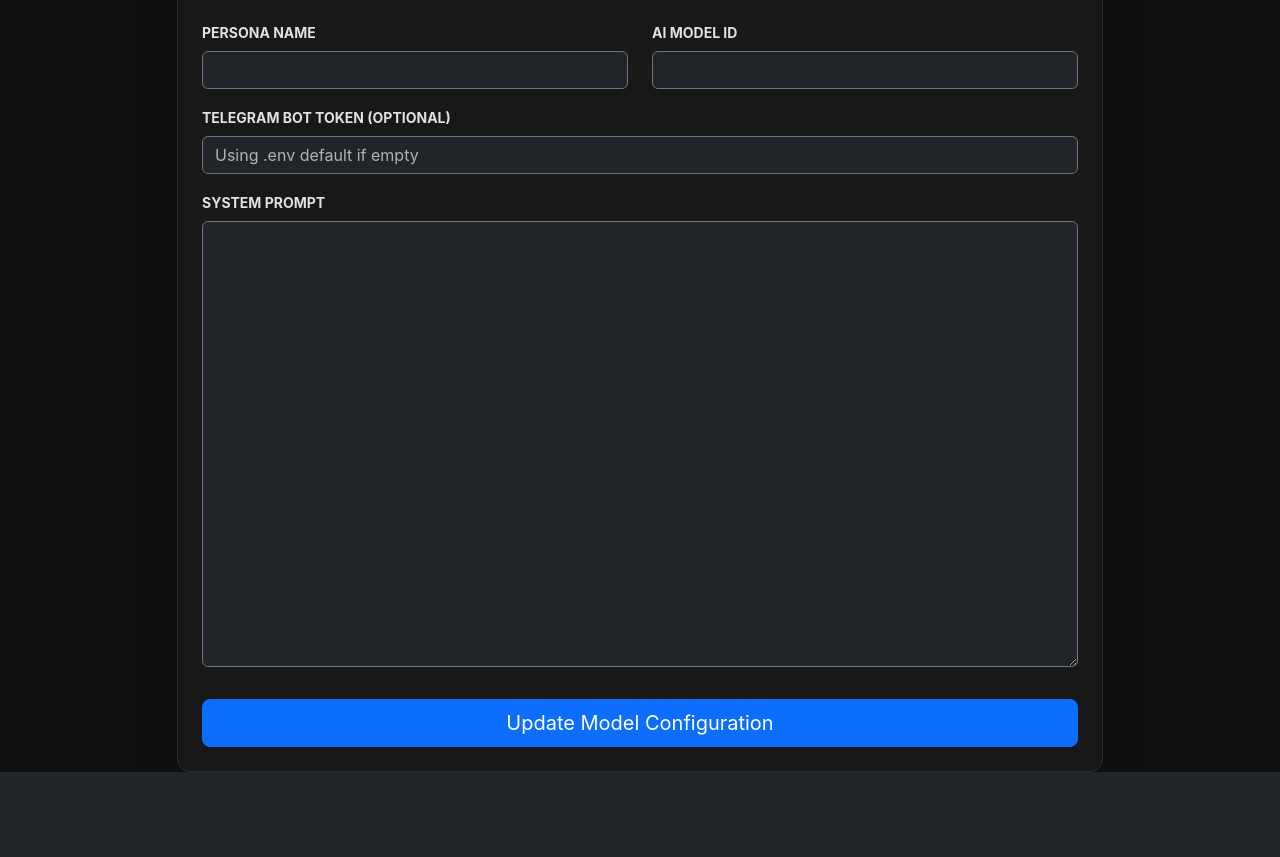
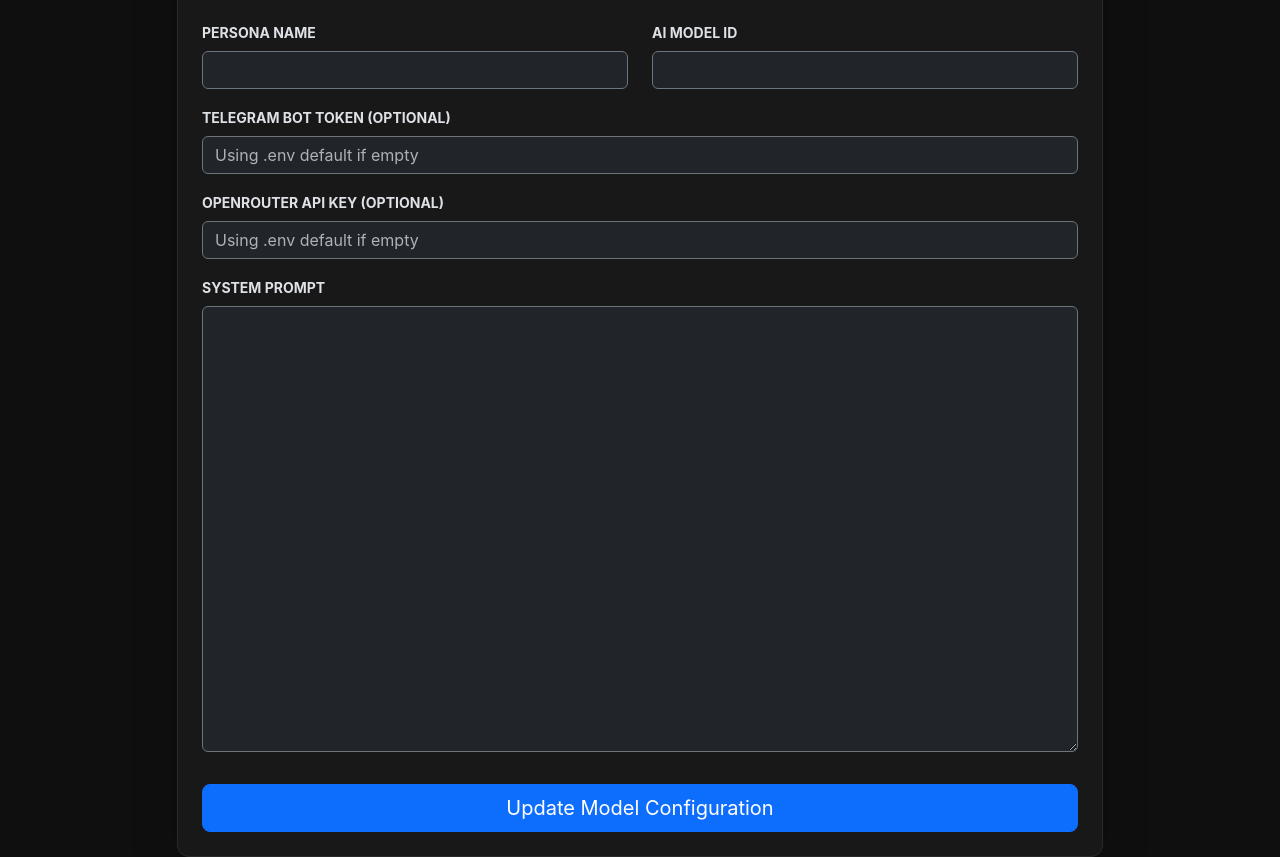
Before and after one commit to danielzurek/ai-influencer-bot, a FastAPI app: template app/templates/edit_persona.html in a window 1280 px wide. Shown: the part 166-1023 px from the top of the page. Before the commit the page ends 938 px from the top, so only its background shows below. Run offline with FastAPI, Linux system fonts and the light colour scheme; the template is opened without the code that fills it, so the values that code supplies are empty; parts of the project's set-up code (start-up, migrations or seed data) failed here and were passed over.

Commit message:
LLM for model set up has been implemented.

```diff
--- a/app/database/models.py
+++ b/app/database/models.py
@@ -59,6 +59,7 @@ class Persona(Base):
     name: Mapped[str] = mapped_column(String(100))
     system_prompt: Mapped[str] = mapped_column(Text)
     telegram_token: Mapped[Optional[str]] = mapped_column(String(255), nullable=True)
+    openrouter_token: Mapped[Optional[str]] = mapped_column(String(255), nullable=True)
     ai_model: Mapped[str] = mapped_column(String(100), default="openrouter/free")
     is_active: Mapped[bool] = mapped_column(Boolean, default=False)
     created_at: Mapped[datetime] = mapped_column(DateTime(timezone=True), default=datetime.utcnow)
@@ -109,7 +110,6 @@ class BroadcastLog(Base):
     broadcast: Mapped["Broadcast"] = relationship("Broadcast", back_populates="logs")
     user: Mapped["User"] = relationship("User", back_populates="broadcast_logs")
 
-    # ... (reszta Twoich modeli) ...
 
 class CustomRequest(Base):
     __tablename__ = "custom_requests"
--- a/app/main.py
+++ b/app/main.py
@@ -7,7 +7,6 @@ from sqlalchemy import select, func
 from sqlalchemy.orm.attributes import flag_modified
 from openai import AsyncOpenAI
 
-# DODANO: MediaContent, Transaction i CustomRequest
 from app.database.models import Base, User, Message, Persona, MediaContent, Transaction, CustomRequest
 from app.database.session import settings, engine, AsyncSessionLocal
 
@@ -17,9 +16,6 @@ from app.bot_manager import dp, init_bot, get_bot
 logging.basicConfig(level=logging.INFO, format='%(asctime)s - %(levelname)s - %(message)s',
                     handlers=[logging.StreamHandler(sys.stdout), logging.FileHandler("app_main.log")])
 logger = logging.getLogger(__name__)
-
-# --- Klient AI ---
-ai_client = AsyncOpenAI(api_key=settings.OPENROUTER_KEY, base_url="https://openrouter.ai/api/v1")
 
 # --- TWOJE ORYGINALNE PROMPTY (ZAKTUALIZOWANE O AGRESYWNĄ SPRZEDAŻ PPV I CUSTOMS) ---
 DEFAULT_SKYE_PROMPT = """
@@ -192,7 +188,12 @@ async def chat_handler(message: TGMessage):
             for msg in reversed(history.scalars().all()): ai_messages.append({"role": msg.role, "content": msg.content})
 
             await bot.send_chat_action(chat_id=user_id, action="typing")
-            res = await ai_client.chat.completions.create(model=current_model, messages=ai_messages)
+
+            # --- DYNAMICZNY KLIENT AI DLA TEJ PERSONY ---
+            or_token = active_persona.openrouter_token if active_persona.openrouter_token else settings.OPENROUTER_KEY
+            local_ai_client = AsyncOpenAI(api_key=or_token, base_url="https://openrouter.ai/api/v1")
+
+            res = await local_ai_client.chat.completions.create(model=current_model, messages=ai_messages)
             ai_text = res.choices[0].message.content or ""
 
             final_text = ai_text
--- a/app/templates/edit_persona.html
+++ b/app/templates/edit_persona.html
@@ -27,6 +27,11 @@
                     </div>
 
                     <div class="mb-3">
+                        <label class="form-label small text-uppercase fw-bold">OpenRouter API Key (Optional)</label>
+                        <input type="text" name="openrouter_token" class="form-control bg-dark text-light border-secondary" value="{{ persona.openrouter_token or '' }}" placeholder="Using .env default if empty">
+                    </div>
+
+                    <div class="mb-3">
                         <label class="form-label small text-uppercase fw-bold">System Prompt</label>
                         <textarea name="system_prompt" class="form-control bg-dark text-light border-secondary font-monospace" rows="18" required>{{ persona.system_prompt }}</textarea>
                     </div>
--- a/app/templates/personas.html
+++ b/app/templates/personas.html
@@ -18,6 +18,10 @@
                     <div class="mb-3">
                         <label class="form-label small fw-bold text-uppercase">Telegram Token</label>
                         <input type="text" name="telegram_token" class="form-control bg-dark text-light border-secondary" placeholder="Leave empty for default">
+                    </div>
+                    <div class="mb-3">
+                        <label class="form-label small fw-bold text-uppercase">OpenRouter API Key</label>
+                        <input type="text" name="openrouter_token" class="form-control bg-dark text-light border-secondary" placeholder="Leave empty for .env default">
                     </div>
                     <div class="mb-3">
                         <label class="form-label small fw-bold text-uppercase">System Prompt</label>
```
Also changed, not shown: app/web/admin_routes.py (+6 -8 lines), 2 other files.
